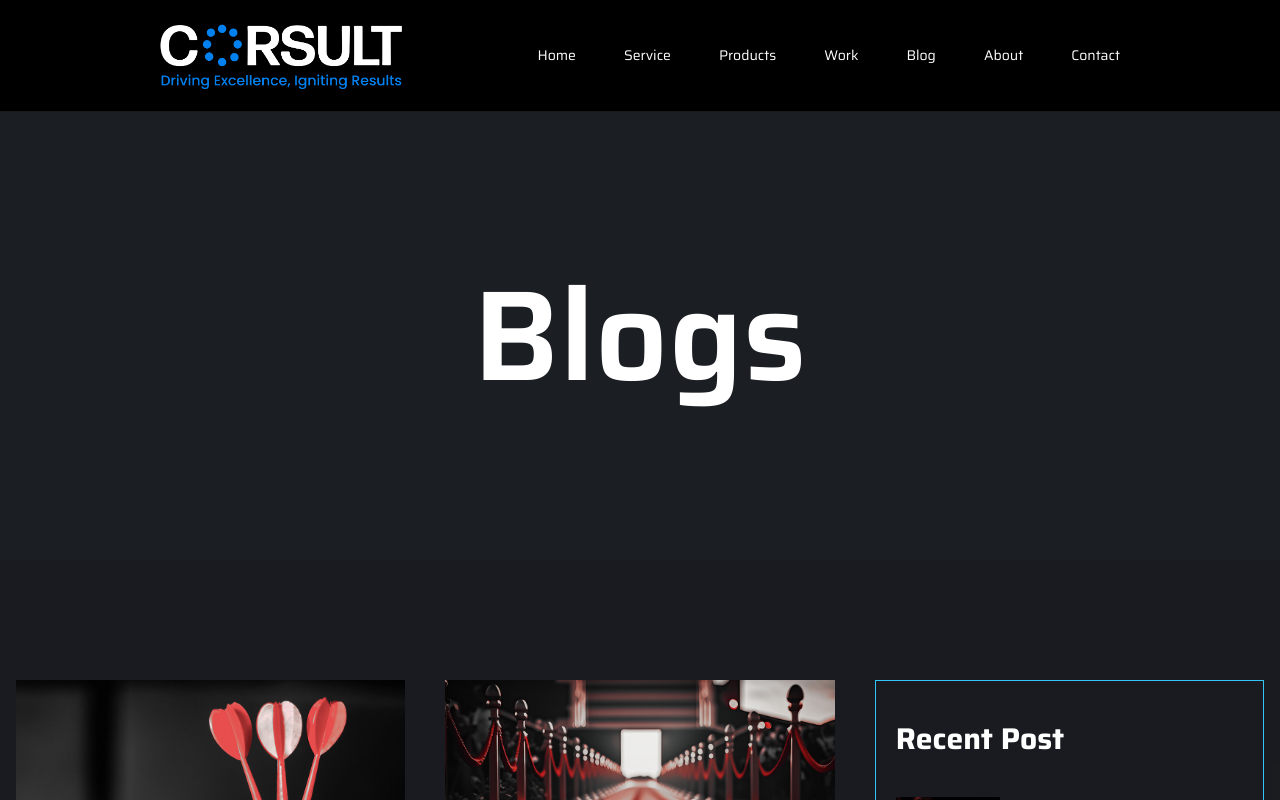
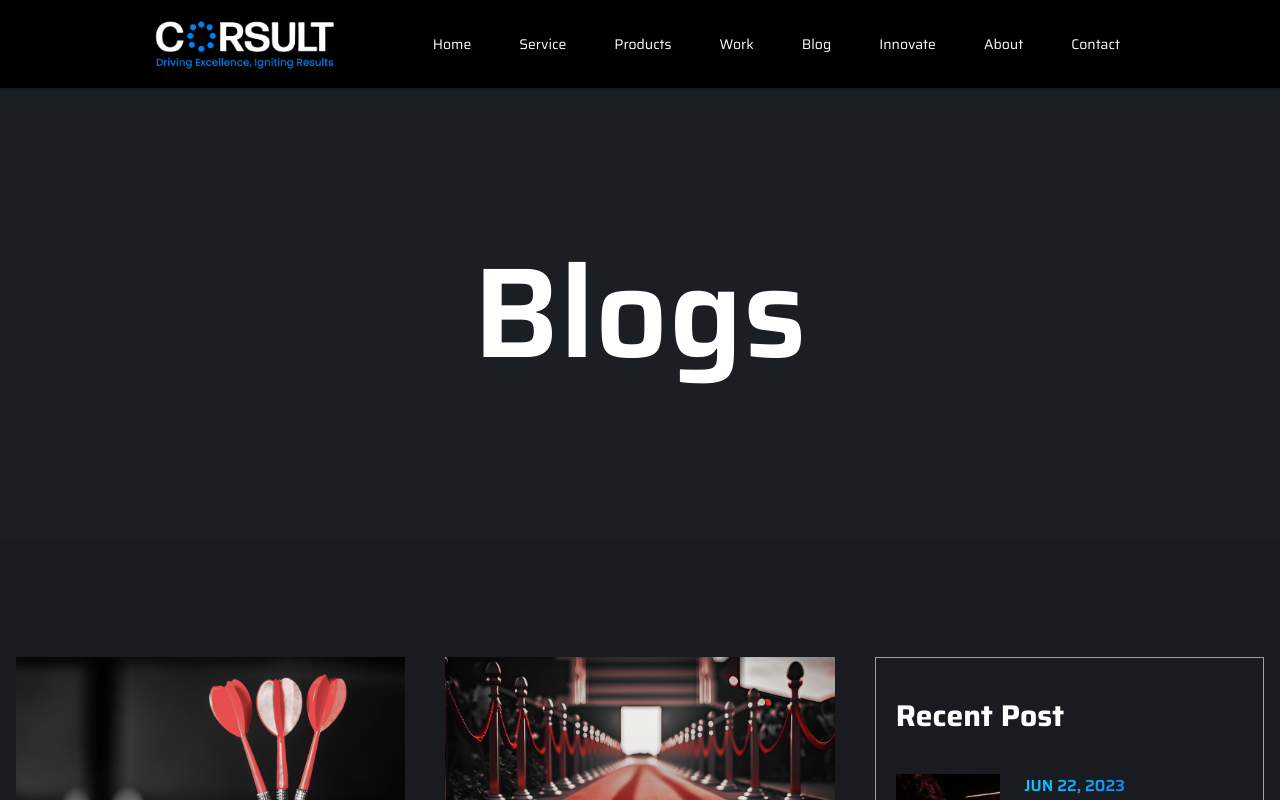
Before and after one commit to delwaritAdmin/corsult, a Next.js app: page /blog in a window 1280 px wide. Shown: the top 800 px of the page. Built offline with nearby package versions, Linux system fonts and the light colour scheme.

Commit message:
innovate page add

```diff
--- a/app/components/Footers.jsx
+++ b/app/components/Footers.jsx
@@ -186,7 +186,7 @@ function Footers() {
             <div className=" text-white">
               <h2 className="text-xl font-bold lg:text-2xl">Locations</h2>
               <div className=" flex space-x-5 mt-5">
-                <Link
+                {/* <Link
                   href={"#"}
                   className="text-sm hover:text-[#0180EB] transition-all duration-200"
                 >
@@ -197,7 +197,7 @@ function Footers() {
                   className="text-sm hover:text-[#0180EB] transition-all duration-200"
                 >
                   NGA
-                </Link>
+                </Link> */}
                 <Link
                   href={"#"}
                   className="text-sm hover:text-[#0180EB] transition-all duration-200"
--- a/app/components/Header.jsx
+++ b/app/components/Header.jsx
@@ -1,8 +1,4 @@
 import React, { useState } from "react";
-
-
-
-
 import {
   Menu,
   MenuHandler,
@@ -14,19 +10,16 @@ import {
   Button,
   Typography,
 } from "@material-tailwind/react";
-
-
-
-
 import Image from "next/image";
 import * as Scroll from "react-scroll";
-
 import Link from "next/link";
 import logo from "../img/logo_corsult.png";
 import { BsTwitter, BsDiscord } from "react-icons/bs";
 import { FaFacebookF, FaInstagram } from "react-icons/fa";
 import { GiHamburgerMenu } from "react-icons/gi";
 import { IoMdClose } from "react-icons/io";
+
+
 
 export default function Header() {
   const [openNav, setOpenNav] = React.useState(false);
@@ -58,10 +51,9 @@ export default function Header() {
   }, []);
 
   const navList = (
-    <ul className="mb-4 mt-2 flex   space-x-10 flex-col gap-2 lg:mb-0 lg:mt-0 lg:flex-row lg:items-center lg:gap-2">
+    <ul className="mb-4 mt-2 flex space-x-10 flex-col gap-2 lg:mb-0 lg:mt-0 lg:flex-row lg:items-center lg:gap-2">
       <li>
-        {" "}
-        <Link href="/" className="flex items-center text-sm">
+        <Link href="/" className=" ml-10 lg:ml-0 flex items-center text-sm">
           Home
         </Link>
       </li>
@@ -98,6 +90,11 @@ export default function Header() {
           Blog
         </Link>
       </li>
+      <li>
+        <Link href="/innovate" className="flex items-center text-sm">
+          Innovate
+        </Link>
+      </li>
 
       <li>
         <a href="/aboutUs" className="flex items-center text-sm">
@@ -115,14 +112,14 @@ export default function Header() {
   return (
     <Navbar
       id="header"
-      className={`header-area   top-0 z-50
+      className={`header-area  top-0 z-50
 
 
       rounded-none bg-black border-none${
         sticy ? "   fixed  bg-black" : "  "
       }`}
     >
-      <div className="flex    lg:items-center   py-[.30rem]   mx-auto max-w-full  px-4 justify-between text-blue-gray-900">
+      <div className="flex lg:items-center   py-[.30rem]   mx-auto max-w-full  px-4 justify-between text-blue-gray-900">
         <Link
           href="/"
           className=" cursor-pointer py-2 block font-medium transition-all duration-200 "
@@ -186,7 +183,7 @@ export default function Header() {
         </Button>
       </div>
 
-      <MobileNav open={openNav}>{navList}</MobileNav>
+      <MobileNav open={openNav} >{navList}</MobileNav>
     </Navbar>
   );
 }
--- /dev/null
+++ b/app/innovate/page.js
@@ -0,0 +1,15 @@
+"use client"
+import React from 'react'
+import Header from '../components/Header'
+import Footers from '../components/Footers'
+import Innovations from '../components/Service/Innovations'
+
+export default function page() {
+  return (
+    <>
+    <Header/>
+    <Innovations/>
+    <Footers/>
+    </>
+  )
+}
--- a/app/webdevelopment/page.js
+++ b/app/webdevelopment/page.js
@@ -1,14 +1,14 @@
- "use client"
- import React from 'react'
- import WebDevelopment from '../components/Service/WebDevelopment'
-import Innovations from '../components/Service/Innovations'
- import Footers from '../components/Footers'
+"use client";
+import React from "react";
+import WebDevelopment from "../components/Service/WebDevelopment";
+import Footers from "../components/Footers";
+
+
 export default function page() {
   return (
     <>
-     <WebDevelopment/>
-     <Innovations/>
+      <WebDevelopment />
       <Footers />
     </>
-   )
+  );
 }
```
Lines whose indentation alone changed are shown as unchanged.
